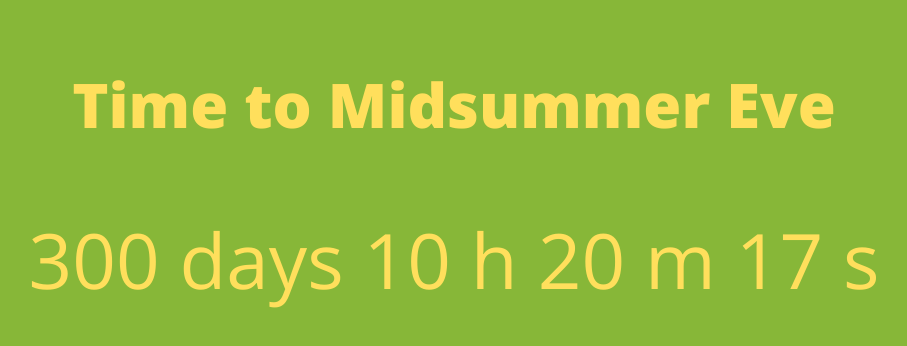
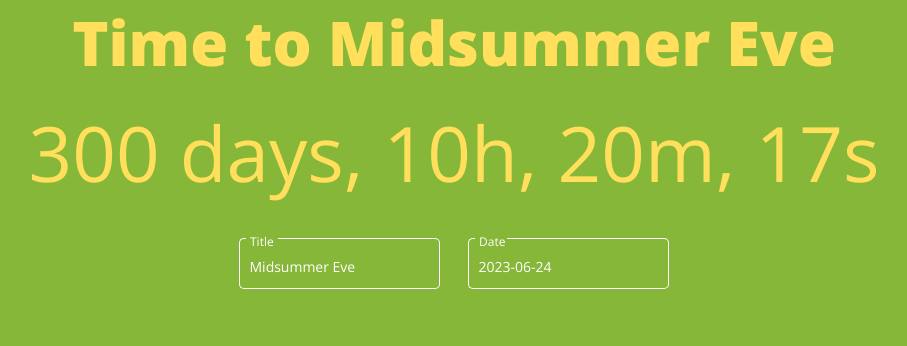
Before and after one commit to acsnevesgit/countdown-angular-app, an Angular app: page / in a window 1280 px wide. Shown: the top 346 px of the page, without its empty margins (186-1093 px from the left). Built offline with nearby package versions, Linux system fonts and the light colour scheme.

Commit message:
Changes
Edit scss styling

Add ngModelChange for input change by the user (WIP)

```diff
--- a/package.json
+++ b/package.json
@@ -12,10 +12,12 @@
   "private": true,
   "dependencies": {
     "@angular/animations": "^14.1.0",
+    "@angular/cdk": "^14.2.0",
     "@angular/common": "^14.1.0",
     "@angular/compiler": "^14.1.0",
     "@angular/core": "^14.1.0",
     "@angular/forms": "^14.1.0",
+    "@angular/material": "^14.2.0",
     "@angular/platform-browser": "^14.1.0",
     "@angular/platform-browser-dynamic": "^14.1.0",
     "@angular/router": "^14.1.0",
--- a/src/app/app.component.html
+++ b/src/app/app.component.html
@@ -3,12 +3,30 @@
 <!-- <app-countdown> </app-countdown> -->
 
 <div class="timeToEvent" *ngIf="timeRemaining$ | async as t; else loading">
-  <h3 class="eventName">Time to Midsummer Eve</h3>
+  <h3 class="eventName">Time to {{ eventName }}</h3>
   <div class="countdownToEvent">
-    <span id="days">{{ t.daysToEvent }}</span> days
-    <span id="hours">{{ t.hoursToEvent }}</span> h
-    <span id="minutes">{{ t.minutesToEvent }}</span> m
-    <span id="seconds">{{ t.secondsToEvent }}</span> s
+    <span id="days">{{ t.daysToEvent }}</span> days,
+    <span id="hours">{{ t.hoursToEvent }}</span
+    >h, <span id="minutes">{{ t.minutesToEvent }}</span
+    >m, <span id="seconds">{{ t.secondsToEvent }}</span
+    >s
+  </div>
+  <div class="inputText">
+    <mat-form-field class="inputField eventField" appearance="outline">
+      <mat-label class="inputLabel">Title</mat-label>
+      <input
+        matInput
+        class="eventTitle"
+        value="{{ eventName }}"
+        type="text"
+        ngModel="{{ eventName }}"
+        (ngModelChange)="onEventChangeFn($event)"
+      />
+    </mat-form-field>
+    <mat-form-field class="inputField dateField" appearance="outline">
+      <mat-label class="inputLabel">Date</mat-label>
+      <input matInput class="eventDate" value="{{ eventDate }}" type="text" />
+    </mat-form-field>
   </div>
 </div>
 
--- a/src/app/app.component.scss
+++ b/src/app/app.component.scss
@@ -21,5 +21,27 @@
   font-weight: 400;
   font-size: 76.5px;
   line-height: 104px;
+  margin-bottom: 30px;
   color: #FFDF5C;
 }
+
+.inputField {
+  font-family: 'Open Sans';
+}
+
+.inputLabel {
+  font-family: 'Open Sans';
+  font-style: normal;
+  font-weight: 400;
+  font-size: 16px;
+  line-height: 22px;
+  color: #FFFFFF;
+}
+
+.eventField {
+  margin-right: 14px;
+}
+
+.dateField {
+  margin-left: 14px;
+}
--- a/src/app/app.component.ts
+++ b/src/app/app.component.ts
@@ -1,6 +1,7 @@
 import { Component } from '@angular/core'
 import { interval, Observable } from 'rxjs'
 import { map, shareReplay } from 'rxjs/operators'
+
 import { timeI } from './core/timeI'
 import { calcDateDiff } from './timediff.service'
 
@@ -12,6 +13,8 @@ import { calcDateDiff } from './timediff.service'
 })
 export class AppComponent {
   title = 'natural-cycles-FE-challenge'
+  eventName: string = 'Midsummer Eve'
+  eventDate: string = '2023-06-24'
 
   constructor() {
     // uses pipe to change the observable
@@ -21,5 +24,10 @@ export class AppComponent {
     )
   }
 
+  onEventChangeFn(value: string) {
+    this.eventName = value
+    console.log('modelchanged ' + value)
+  }
+
   public timeRemaining$: Observable<timeI>
 }
--- a/src/index.html
+++ b/src/index.html
@@ -6,8 +6,11 @@
     <base href="/" />
     <meta name="viewport" content="width=device-width, initial-scale=1" />
     <link rel="icon" type="image/x-icon" href="favicon.ico" />
-  </head>
-  <body>
+      <link rel="preconnect" href="https://fonts.gstatic.com">
+    <link href="https://fonts.googleapis.com/css2?family=Roboto:wght@300;400;500&display=swap" rel="stylesheet">
+    <link href="https://fonts.googleapis.com/icon?family=Material+Icons" rel="stylesheet">
+</head>
+  <body class="mat-typography">
     <app-root></app-root>
   </body>
 </html>
--- a/src/styles.scss
+++ b/src/styles.scss
@@ -1,5 +1,56 @@
+
+// Custom Theming for Angular Material
+// For more information: https://material.angular.io/guide/theming
+@use '@angular/material' as mat;
+// Plus imports for other components in your app.
+
+// Include the common styles for Angular Material. We include this here so that you only
+// have to load a single css file for Angular Material in your app.
+// Be sure that you only ever include this mixin once!
+@include mat.core();
+
+// Define the palettes for your theme using the Material Design palettes available in palette.scss
+// (imported above). For each palette, you can optionally specify a default, lighter, and darker
+// hue. Available color palettes: https://material.io/design/color/
+$natural-cycles-FE-challenge-primary: mat.define-palette(mat.$indigo-palette);
+$natural-cycles-FE-challenge-accent: mat.define-palette(mat.$pink-palette, A200, A100, A400);
+
+// The warn palette is optional (defaults to red).
+$natural-cycles-FE-challenge-warn: mat.define-palette(mat.$red-palette);
+
+// Create the theme object. A theme consists of configurations for individual
+// theming systems such as "color" or "typography".
+$natural-cycles-FE-challenge-theme: mat.define-light-theme((
+  color: (
+    primary: $natural-cycles-FE-challenge-primary,
+    accent: $natural-cycles-FE-challenge-accent,
+    warn: $natural-cycles-FE-challenge-warn,
+  )
+));
+
+// Include theme styles for core and each component used in your app.
+// Alternatively, you can import and @include the theme mixins for each component
+// that you are using.
+@include mat.all-component-themes($natural-cycles-FE-challenge-theme);
+
 /* You can add global styles to this file, and also import other style files */
-* {
+
+@import url('https://fonts.googleapis.com/css2?family=Open+Sans:wght@400;800&display=swap');
+
+
+html, body { height: 100%; }
+body {
+  margin: 0;
+  font-family: "Open Sans", Roboto, "Helvetica Neue", sans-serif;
+  background-color: #87B738;
   text-align: center;
-  background-color: #87B738;
 }
+
+input.mat-input-element {
+  color: #FFFFFF !important;
+  caret-color: #FFFFFF !important;
+}
+
+.mat-form-field-appearance-outline, .mat-form-field-outline {
+  color: #FFFFFF !important;
+}
```
Also changed, not shown: src/app/app.module.ts (+15 -3 lines), src/app/events-list.ts (deleted, +0 -10 lines), 2 other files (tests, documents, lock files or other folders).
